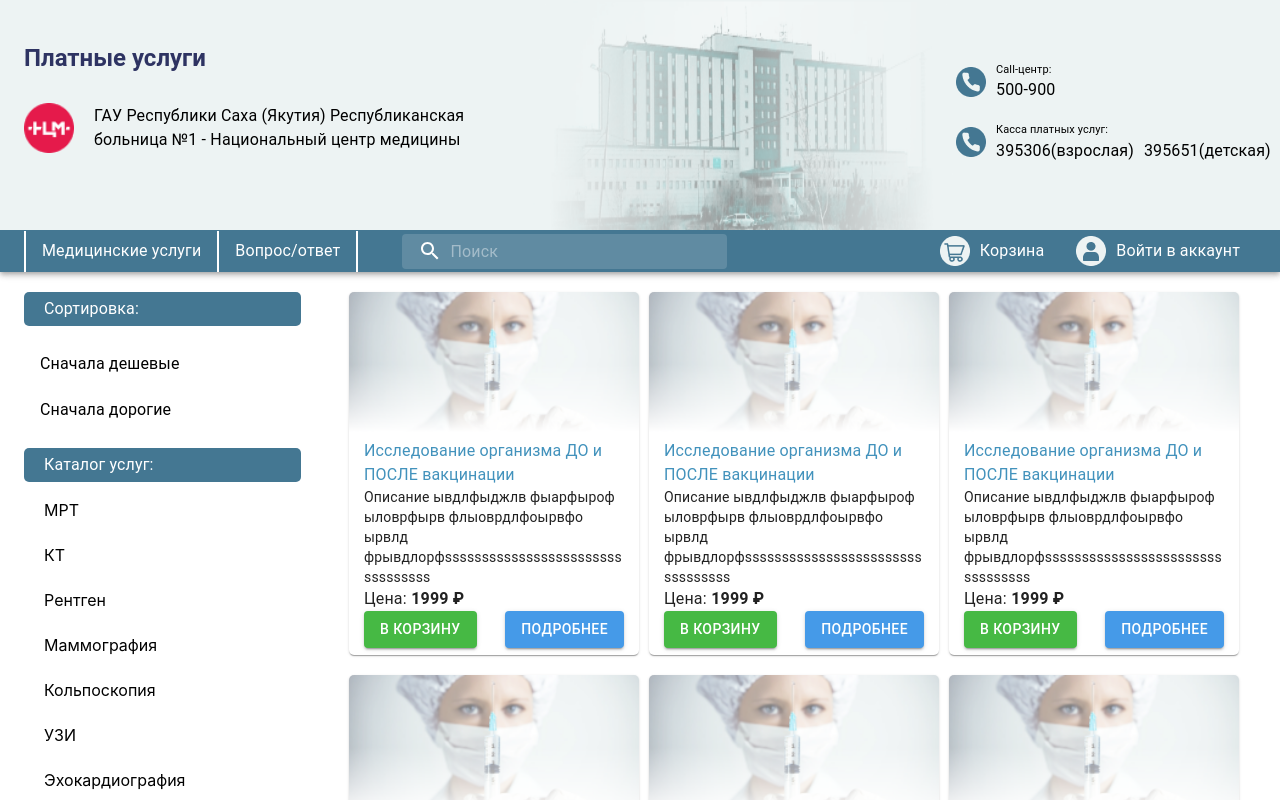
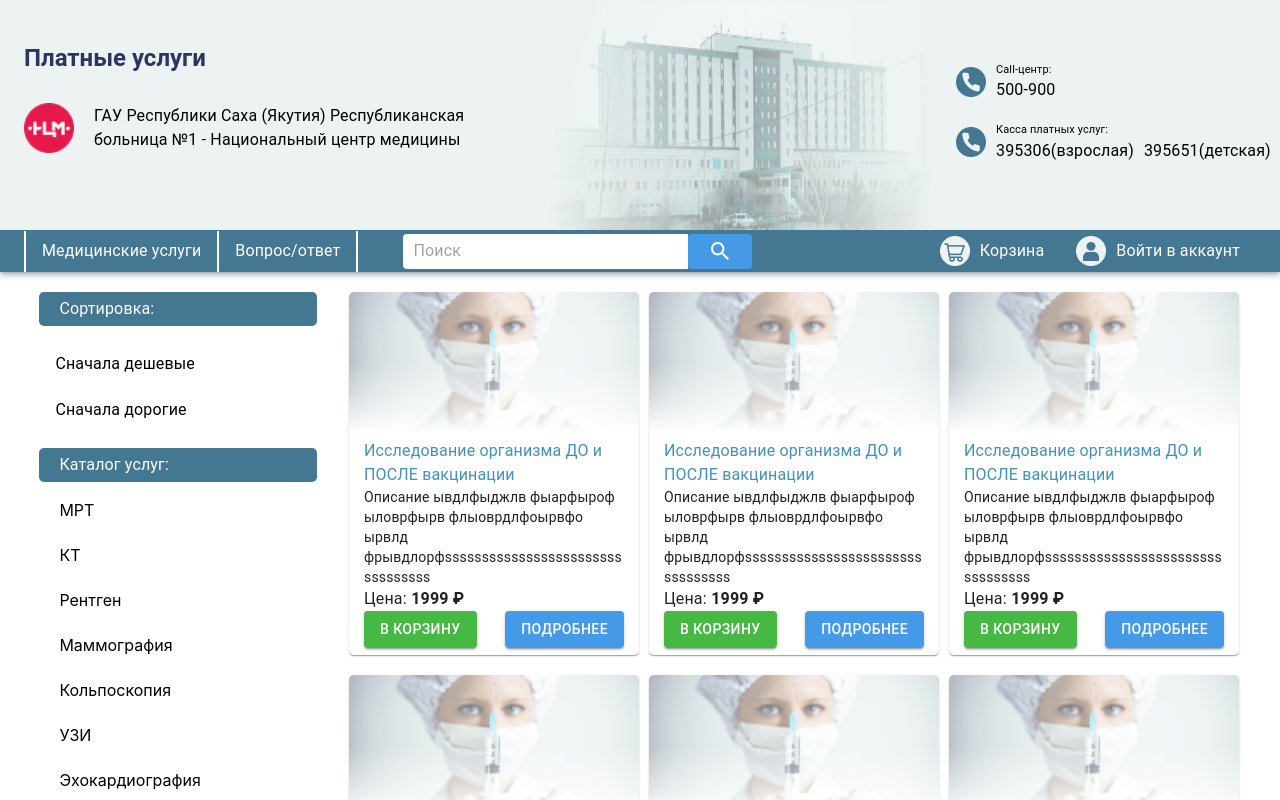
Before and after one commit to mrmainly/payment-systeem, a React (Create React App) app: page / in a window 1280 px wide. Shown: the top 800 px of the page. Built offline with nearby package versions, Linux system fonts and the light colour scheme; what moment-range would draw is missing.

Commit message:
added drawer for main page and change input in header

```diff
--- a/package.json
+++ b/package.json
@@ -11,6 +11,7 @@
     "@testing-library/react": "^11.2.7",
     "@testing-library/user-event": "^12.8.3",
     "axios": "^0.24.0",
+    "hamburger-react": "^2.4.1",
     "js-cookie": "^3.0.1",
     "moment": "^2.29.1",
     "moment-range": "^4.0.2",
--- a/src/components/layout/Header.js
+++ b/src/components/layout/Header.js
@@ -11,13 +11,15 @@ import {
     Typography,
     InputBase,
     fade,
-    Badge
+    FormGroup,
+    Button
 } from "@material-ui/core";
 import MenuIcon from "@material-ui/icons/Menu";
 import { useHistory } from "react-router-dom";
 import { Link } from 'react-router-dom'
 import cookie from 'js-cookie'
 import SearchIcon from '@material-ui/icons/Search';
+import HighlightOffIcon from '@material-ui/icons/HighlightOff';
 
 import themeMain from '../../theme'
 import { DispatchContext, StateContext } from "../../store";
@@ -151,43 +153,46 @@ const useStyles = makeStyles((theme) => ({
         width: 300,
     },
     search: {
-        position: 'relative',
-        borderRadius: theme.shape.borderRadius,
-        backgroundColor: fade(theme.palette.common.white, 0.15),
-        '&:hover': {
-            backgroundColor: fade(theme.palette.common.white, 0.25),
-        },
-        marginRight: theme.spacing(2),
-        marginLeft: 0,
-        width: '100%',
-        [theme.breakpoints.up('sm')]: {
-            marginLeft: theme.spacing(3),
-            width: 'auto',
+        marginLeft: 25,
+        [theme.breakpoints.down('md')]: {
+            margin: 0,
         },
     },
-    searchIcon: {
-        padding: theme.spacing(0, 2),
-        height: '100%',
-        position: 'absolute',
-        pointerEvents: 'none',
-        display: 'flex',
-        alignItems: 'center',
-        justifyContent: 'center',
-    },
     inputRoot: {
-        color: 'inherit',
-        width: 325
-    },
-    inputInput: {
-        padding: theme.spacing(1, 1, 1, 0),
-        // vertical padding + font size from searchIcon
-        paddingLeft: `calc(1em + ${theme.spacing(4)}px)`,
-        transition: theme.transitions.create('width'),
-        width: '100%',
-        [theme.breakpoints.up('md')]: {
-            width: '20ch',
+        width: 285,
+        backgroundColor: 'white',
+        paddingLeft: 10,
+        height: 35,
+        borderTopLeftRadius: 4,
+        borderEndStartRadius: 4,
+        [theme.breakpoints.down('xs')]: {
+            height: 30,
+            width: 170,
         },
     },
+    btn_search: {
+        backgroundColor: '#459AE8',
+    },
+    logoBlock: {
+        display: 'flex',
+        flexDirection: 'row',
+        width: 220,
+        alignItems: 'center',
+        [theme.breakpoints.down('xs')]: {
+            display: 'none'
+        },
+    },
+    logoBlockDrawer: {
+        display: 'none',
+        [theme.breakpoints.down('xs')]: {
+            display: 'flex',
+            flexDirection: 'row',
+            width: 220,
+            alignItems: 'center',
+            marginTop: 10,
+            marginBottom: 20
+        },
+    }
 }));
 
 export default function Header() {
@@ -200,6 +205,7 @@ export default function Header() {
         mobileView: false,
         drawerOpen: false,
     });
+    const [search, setSearch] = useState(false)
 
     const { mobileView, drawerOpen } = state;
 
@@ -275,19 +281,10 @@ export default function Header() {
                                     </Link>
                                 ))}
                                 <Box style={{ marginLeft: 20, marginTop: 3 }}>
-                                    <div className={classes.search}>
-                                        <div className={classes.searchIcon}>
-                                            <SearchIcon />
-                                        </div>
-                                        <InputBase
-                                            placeholder="Поиск"
-                                            classes={{
-                                                root: classes.inputRoot,
-                                                input: classes.inputInput,
-                                            }}
-                                            inputProps={{ 'aria-label': 'search' }}
-                                        />
-                                    </div>
+                                    <FormGroup className={classes.search} row>
+                                        <InputBase variant="outlined" className={classes.inputRoot} placeholder="Поиск" />
+                                        <Button className={classes.btn_search}><img src="/img/search.png" /></Button>
+                                    </FormGroup>
                                 </Box>
                             </Box>
                             <Box style={{ display: 'flex' }}>
@@ -327,9 +324,9 @@ export default function Header() {
             setState((prevState) => ({ ...prevState, drawerOpen: true }));
         const handleDrawerClose = () =>
             setState((prevState) => ({ ...prevState, drawerOpen: false }));
-
         return (
             <Toolbar style={{ display: 'flex', justifyContent: 'space-between' }}>
+                {search ? '' :
                     <Box style={{ display: 'flex' }}>
                         <IconButton
                             {...{
@@ -338,18 +335,25 @@ export default function Header() {
                                 "aria-haspopup": "true",
                                 onClick: handleDrawerOpen,
                             }}
-                        style={{ color: 'white', marginRight: 10 }}
+                            style={{ color: 'white' }}
                         >
                             <MenuIcon />
                         </IconButton>
-                    <Box style={{ display: 'flex', flexDirection: 'row', width: 220, alignItems: 'center' }}>
+                        <Box className={classes.logoBlock}>
                             <img src={'img/292.png'} />
                             <Typography variant="h6" style={{ marginLeft: 10 }}>Платные услуги</Typography>
                         </Box>
                     </Box>
-                <Box style={{ display: 'flex' }}>
-                    <img src={'img/Vec.png'} className={classes.img} style={{ marginRight: 20 }} />
-                    <img src={'img/Vect.png'} className={classes.img} />
+                }
+                <Box style={search ? { display: 'flex', alignItems: 'center', justifyContent: 'space-between', width: '100%' } : { display: 'flex', alignItems: 'center' }}>
+                    {search &&
+                        <FormGroup className={classes.search} row>
+                            <InputBase variant="outlined" className={classes.inputRoot} placeholder="Поиск" />
+                            <Button className={classes.btn_search}><img src="/img/search.png" /></Button>
+                        </FormGroup>
+                    }
+                    <IconButton onClick={() => setSearch(!search)}>{search ? <HighlightOffIcon style={{ color: 'white' }} /> : <SearchIcon style={{ color: 'white' }} />}</IconButton>
+                    {search ? '' : <IconButton onClick={() => router.push('/basket')}><img src="/img/Vect.png" /></IconButton>}
                 </Box>
                 <Drawer
                     {...{
@@ -360,13 +364,17 @@ export default function Header() {
                 >
                     <div className={classes.drawerContainer} >{getDrawerChoices()}</div>
                 </Drawer>
-            </Toolbar>
+            </Toolbar >
         );
     };
 
     const getDrawerChoices = () => {
         return (
             <div style={{ display: 'flex', justifyContent: 'center', alignItems: 'center', flexDirection: 'column' }}>
+                <Box className={classes.logoBlockDrawer}>
+                    <img src={'img/292.png'} />
+                    <Typography variant="h6" style={{ marginLeft: 10 }}>Платные услуги</Typography>
+                </Box>
                 {headersData.map((item, index) => (
                     <MenuItem key={index} className={classes.login} style={{ borderRight: `${item.showLine ? '2px solid white' : '0px solid white'}` }}>
                         <Link to={item.link} className={classes.link_Style}>
--- a/src/components/layout/SideBar.js
+++ b/src/components/layout/SideBar.js
@@ -1,10 +1,9 @@
-import React from 'react'
+import React, { useState } from 'react'
 
 import { makeStyles } from '@material-ui/core/styles'
-import { Box, Typography, MenuItem } from '@material-ui/core'
-import {
-    SubMenu,
-} from 'react-pro-sidebar'
+import { Box, Typography, MenuItem, Drawer } from '@material-ui/core'
+import { SubMenu } from 'react-pro-sidebar'
+import { Sling as Hamburger } from 'hamburger-react'
 
 import SideBarData from '../../JsonList/SideBarData'
 
@@ -14,6 +13,9 @@ const useStyles = makeStyles((theme) => ({
         color: '#fff',
         padding: '5px 10px 5px 20px',
         borderRadius: 5,
+        [theme.breakpoints.down('md')]: {
+            borderRadius: 0
+        },
     },
     menuItemBox: {
         marginBottom: 20,
@@ -42,15 +44,42 @@ const useStyles = makeStyles((theme) => ({
     },
     main: {
         width: '90%',
+        margin: '0 auto',
         [theme.breakpoints.down('md')]: {
-            marginBottom: 30
+            marginBottom: 30,
+            width: 300,
         },
+    },
+    drawer: {
+        display: 'flex',
+        justifyContent: 'end',
+        [theme.breakpoints.down('md')]: {
+            marginBottom: 30,
+            width: 300,
+            marginTop: '-15px'
+        },
+
     }
 }))
 
 const SideBar = () => {
     const classes = useStyles()
+    const [drawerOpen, setDrawerOpen] = useState(false)
+    const [drawerState, setDrawerState] = useState(false)
+    React.useEffect(() => {
+        function handleResize() {
+            if (window.innerWidth < 1280) {
+                setDrawerState(true)
+            }
+            if (window.innerWidth > 1280) {
+                setDrawerState(false)
+            }
+        }
+        handleResize()
+        window.addEventListener('resize', handleResize)
+    }, [])
 
+    const body = () => {
         return (
             <Box className={classes.main}>
                 <Box>
@@ -86,4 +115,20 @@ const SideBar = () => {
         )
     }
 
+    return (
+        <div className={classes.drawer}>
+            {drawerState ?
+                <Box onClick={() => { setDrawerOpen(true) }}>
+                    <Hamburger toggled={drawerOpen} />
+                </Box>
+                : ''}
+            {drawerState ? <Drawer  {...{
+                anchor: "left",
+                open: drawerOpen,
+                onClose: () => setDrawerOpen(false),
+            }}>{body()}</Drawer> : body()}
+        </div >
+    )
+}
+
 export default SideBar
--- a/src/components/modals/LoginModal.js
+++ b/src/components/modals/LoginModal.js
@@ -51,7 +51,7 @@ const LoginModal = () => {
                 <Typography variant="body1">Платные услуги РБ1</Typography>
                 <Form onSubmit={handleSubmit(onSubmit)}>
                     <Input {...register('mail')} id="secondName" type="text" label="Электронная почта" />
-                    <Input {...register('password')} id="firstName" type="text" label="Пароль" />
+                    <Input {...register('password')} id="firstName" type="password" label="Пароль" />
                     <Box style={{ marginTop: 10, marginBottom: 10 }}>
                         <Button>Далее</Button>
                     </Box>
--- a/src/pages/profile/formProfile.js
+++ b/src/pages/profile/formProfile.js
@@ -78,7 +78,6 @@ const FormProfile = () => {
                         />
                     </FormControl>
                     <Input {...register('phone')} id="phone" type="number" label="Ваш номер телефона" />
-
                     <Input {...register('mail')} id="secondName" type="text" label="Электронная почта" />
                 </Box>
                 <Box style={{ marginTop: 20 }}>
```
Also changed, not shown: public/img/search.png (added), 1 other file (tests, documents, lock files or other folders). Lines whose indentation alone changed are shown as unchanged.
